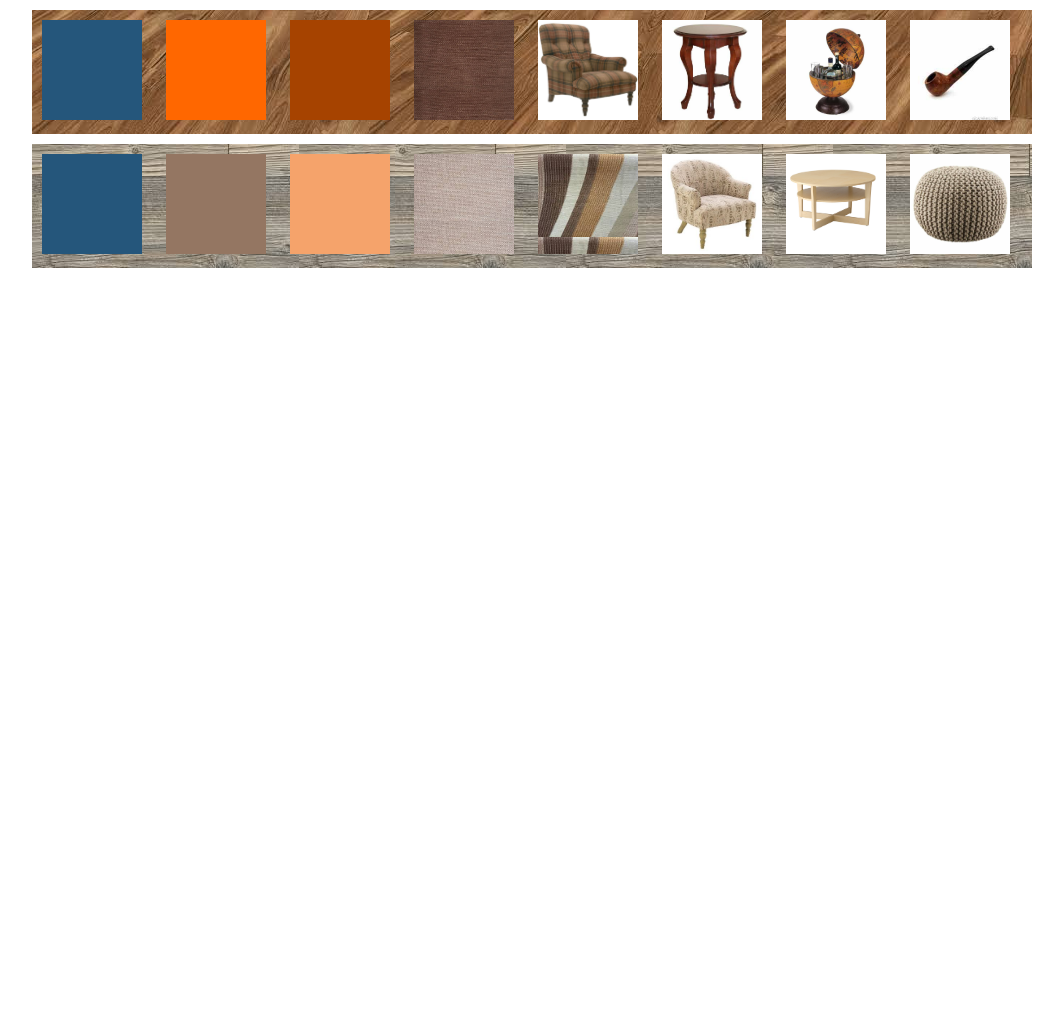
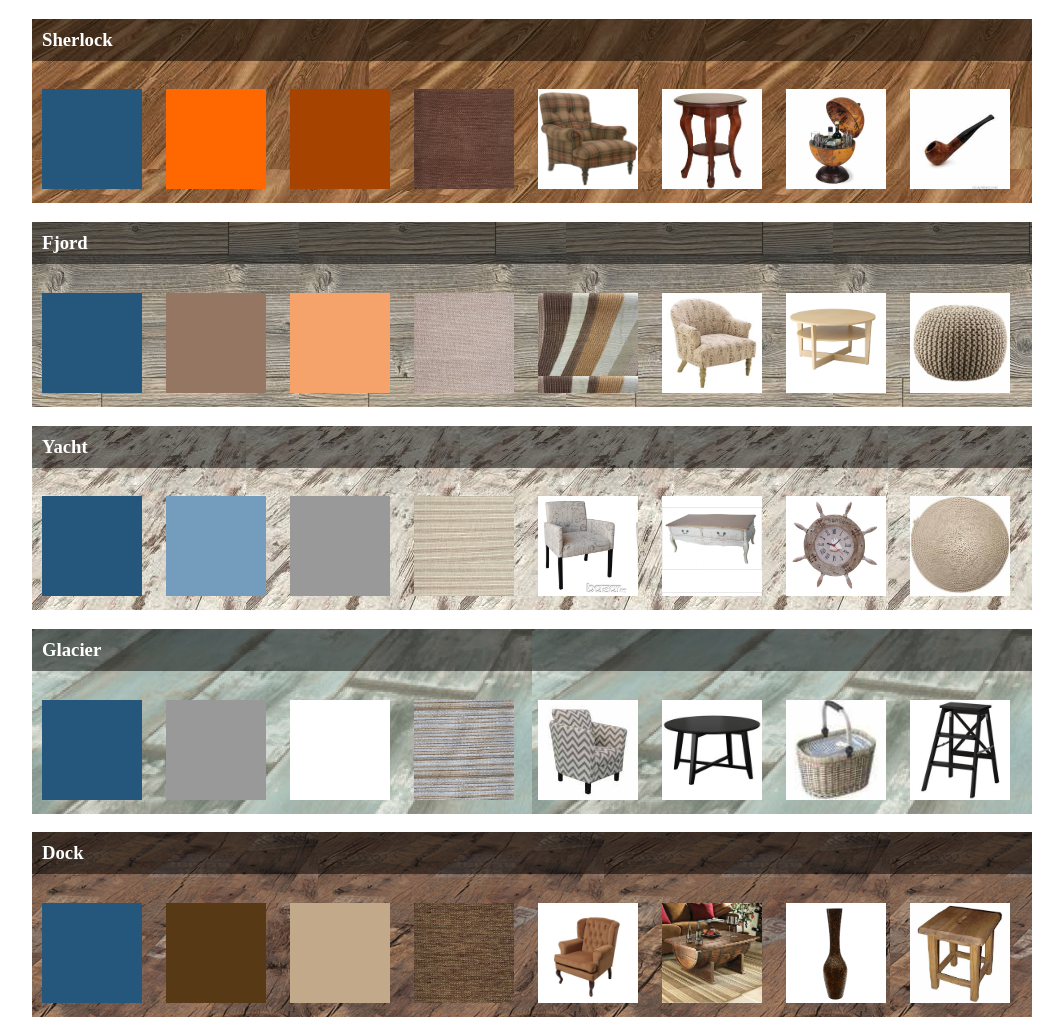
Before and after one commit to pkoleva/appartment-styles-ideas, a plain HTML site: page index.html in a window 1280 px wide. Shown: the whole page, without its empty margins (108-1171 px from the left). Before the commit the page ends 800 px from the top, so only its background shows below. Drawn offline with Linux system fonts and the light colour scheme.

Commit message:
More styles added to the page

```diff
--- a/index.html
+++ b/index.html
@@ -6,6 +6,7 @@
 </head>
 <body>
 	<div class="container" style="background-image:url(images/laminat1.jpg);">
+		<h3>Sherlock</h3>
 		<div class="rectangle" style="background-color:#25567b;"></div>
 		<div class="rectangle" style="background-color:#FF6700;"></div>
 		<div class="rectangle" style="background-color:#A64300;"></div>
@@ -14,9 +15,10 @@
 		<div class="rectangle" style="background-image:url(images/masa1.jpg);background-size:cover;"></div>
 		<div class="rectangle" style="background-image:url(images/acssesoir1.jpg);background-size:contain;"></div>
 		<div class="rectangle" style="background-image:url(images/acssesoir1-1.jpg);background-size:contain;"></div>
+	</div>
 
-	</div>
 	<div class="container" style="background-image:url(images/laminat2.jpg);">
+		<h3>Fjord</h3>
 		<div class="rectangle" style="background-color:#25567b;"></div>
 		<div class="rectangle" style="background-color:#947662;"></div>
 		<div class="rectangle" style="background-color:#F5A36B;"></div>
@@ -26,5 +28,42 @@
 		<div class="rectangle" style="background-image:url(images/masa2.png);background-size:contain;"></div>
 		<div class="rectangle" style="background-image:url(images/acssesoir2.jpg);background-size:contain;"></div>
 	</div>
+
+	<div class="container" style="background-image:url(images/laminat3.jpg);">
+		<h3>Yacht</h3>
+		<div class="rectangle" style="background-color:#25567b;"></div>
+		<div class="rectangle" style="background-color:#749DBD;"></div>
+		<div class="rectangle" style="background-color:#999;"></div>
+		<div class="rectangle" style="background-image:url(images/damaska3.jpg);background-size:contain;"></div>
+		<div class="rectangle" style="background-image:url(images/kreslo3.jpg);background-size:contain;"></div>
+		<div class="rectangle" style="background-image:url(images/masa3.jpg);background-size:contain;"></div>
+		<div class="rectangle" style="background-image:url(images/acssesoir3.jpg);background-size:contain;"></div>
+		<div class="rectangle" style="background-image:url(images/acssesoir3-1.jpg);background-size:contain;"></div>
+	</div>
+
+	<div class="container" style="background-image:url(images/laminat4.jpg);">
+		<h3>Glacier</h3>
+		<div class="rectangle" style="background-color:#25567b;"></div>
+		<div class="rectangle" style="background-color:#999;"></div>
+		<div class="rectangle" style="background-color:#fff;"></div>
+		<div class="rectangle" style="background-image:url(images/damaska4.jpg);background-size:contain;"></div>
+		<div class="rectangle" style="background-image:url(images/kreslo4.jpg);background-size:contain;"></div>
+		<div class="rectangle" style="background-image:url(images/masa4.jpg);background-size:contain;"></div>
+		<div class="rectangle" style="background-image:url(images/acssesoir4.jpg);background-size:contain;"></div>
+		<div class="rectangle" style="background-image:url(images/acssesoir4-1.jpg);background-size:contain;"></div>
+
+	</div>
+
+	<div class="container" style="background-image:url(images/laminat5.jpg);">
+		<h3>Dock</h3>
+		<div class="rectangle" style="background-color:#25567b;"></div>
+		<div class="rectangle" style="background-color:#573915;"></div>
+		<div class="rectangle" style="background-color:#C2A98A;"></div>
+		<div class="rectangle" style="background-image:url(images/damaska5.jpg);background-size:contain;"></div>
+		<div class="rectangle" style="background-image:url(images/kreslo5.jpg);background-size:contain;"></div>
+		<div class="rectangle" style="background-image:url(images/masa5.jpg);background-size:contain;"></div>
+		<div class="rectangle" style="background-image:url(images/acssesoir5.jpg);background-size:contain;"></div>
+		<div class="rectangle" style="background-image:url(images/acssesoir5-1.jpg);background-size:contain;"></div>
+	</div>
 </body>
 </html>
--- a/styles.css
+++ b/styles.css
@@ -11,6 +11,11 @@
 	margin: 10px;
 }
 
-.laminat{
-	background-image:
+h3{
+	color:#fff;
+	padding-left: 10px;
+	padding-top: 10px;
+	padding-bottom: 10px;
+	font-family: 15px Arial;
+	background-color: rgba(0,0,0,0.5);
 }
```
Also changed, not shown: images/acssesoir3-1.jpg (added), images/acssesoir3.jpg (added), images/acssesoir4-1.jpg (added), images/acssesoir4.jpg (added), images/acssesoir5-1.jpg (added), images/acssesoir5.jpg (added), images/damaska3.jpg (added), images/damaska4.jpg (added), images/damaska5.jpg (added), images/kreslo3.jpg (added), images/kreslo4.jpg (added), images/kreslo5.jpg (added), images/laminat3.jpg (added), images/laminat4.jpg (added), 4 more files.
